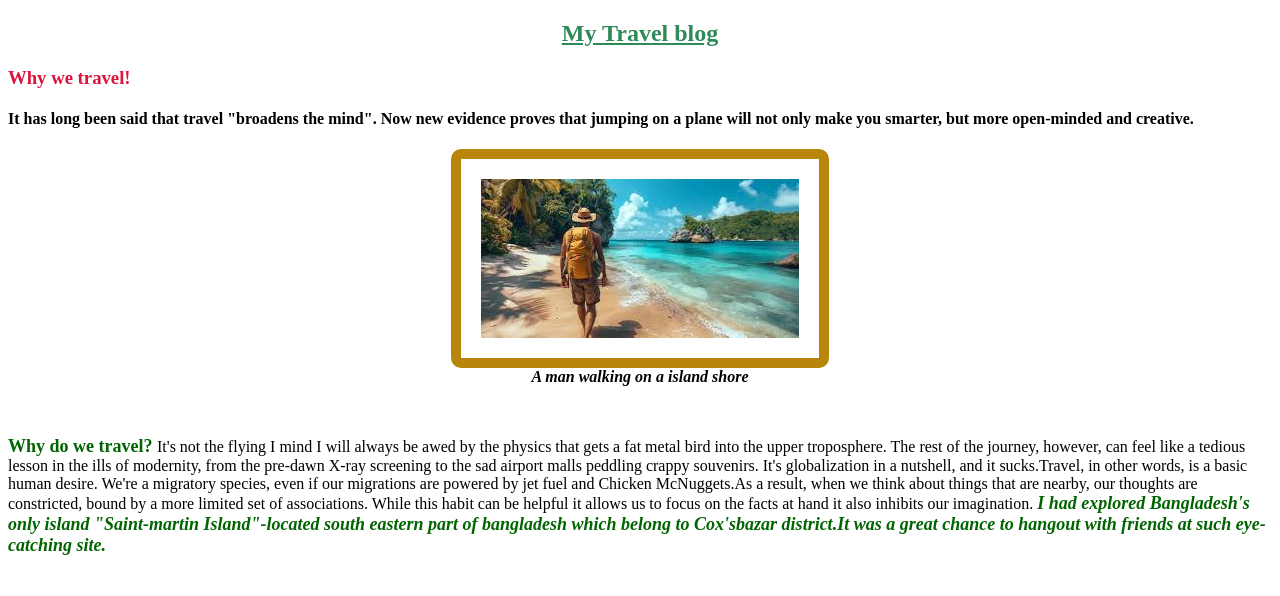
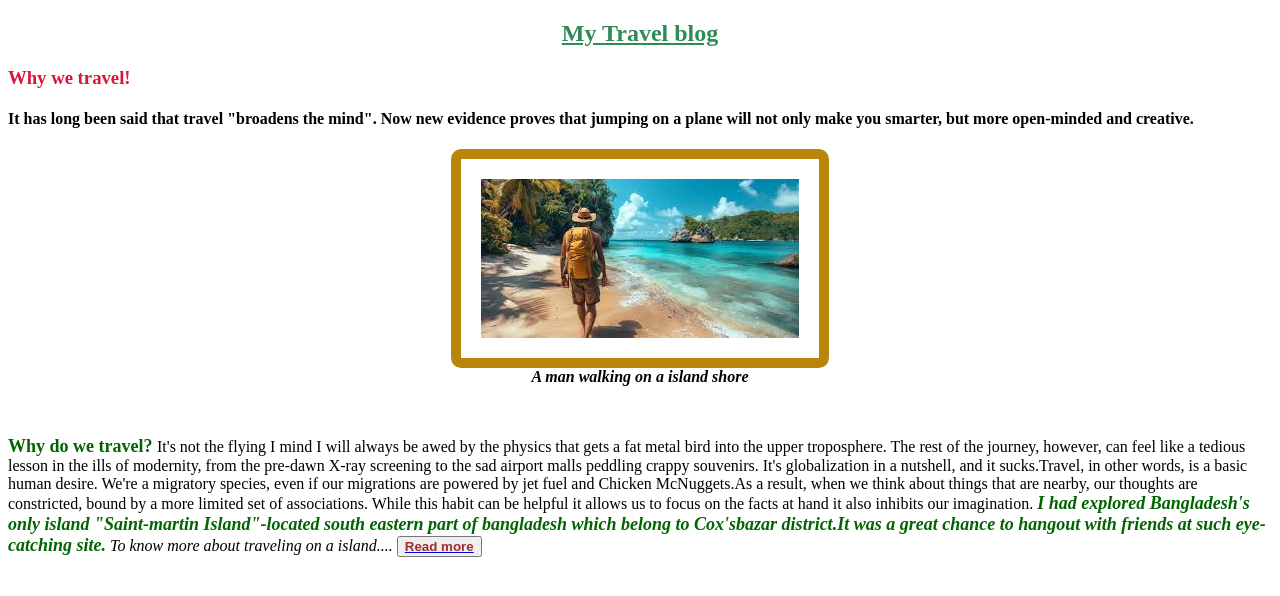
Before and after one commit to Biplob48/my-2nd-github-repo, a plain HTML site: page index.html in a window 1280 px wide. Drawn offline with Linux system fonts and the light colour scheme.

Commit message:
added a link

```diff
--- a/index.html
+++ b/index.html
@@ -25,6 +25,14 @@
             It's not the flying I mind I will always be awed by the physics that gets a fat metal bird into the upper troposphere. The rest of the journey, however, can feel like a tedious lesson in the ills of modernity, from the pre-dawn X-ray screening to the sad airport malls peddling crappy souvenirs. It's globalization in a nutshell, and it sucks.Travel, in other words, is a basic human desire. We're a migratory species, even if our migrations are powered by jet fuel and Chicken McNuggets.As a result, when we think about things that are nearby, our thoughts are constricted, bound by a more limited set of associations. While this habit can be helpful it allows us to focus on the facts at hand it also inhibits our imagination.
         <em class="travel">
             I had explored Bangladesh's only island "Saint-martin Island"-located south eastern part of bangladesh which belong to Cox'sbazar district.It was a great chance to hangout with friends at such eye-catching site.</em>
+            <i>To know more about traveling on a island....</i>
+            <button>
+                <a href="https://livenostress.com/en/top-ideas-for-travel-experiences/?gad_source=1&gclid=Cj0KCQiAvvO7BhC-ARIsAGFyToUPCVEJUeLOZnAKvHAl2CzrO4XHyfG83iC6PVV7kjGX_Z4rmdkH5TYaAtyVEALw_wcB">
+                    <span style="color: brown;font-weight: bolder;">
+                        Read more
+                    </span>
+                </a>
+            </button>
         </p>
     </div>
 
```
